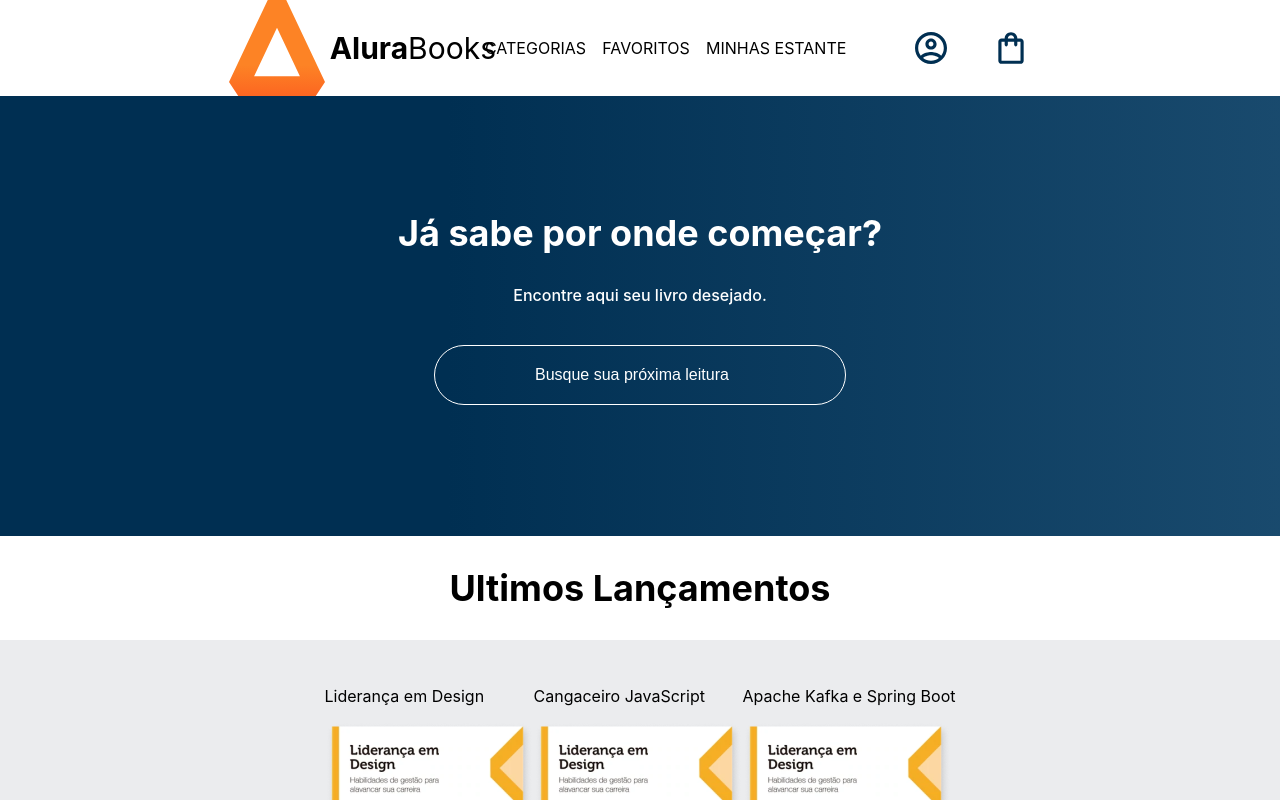
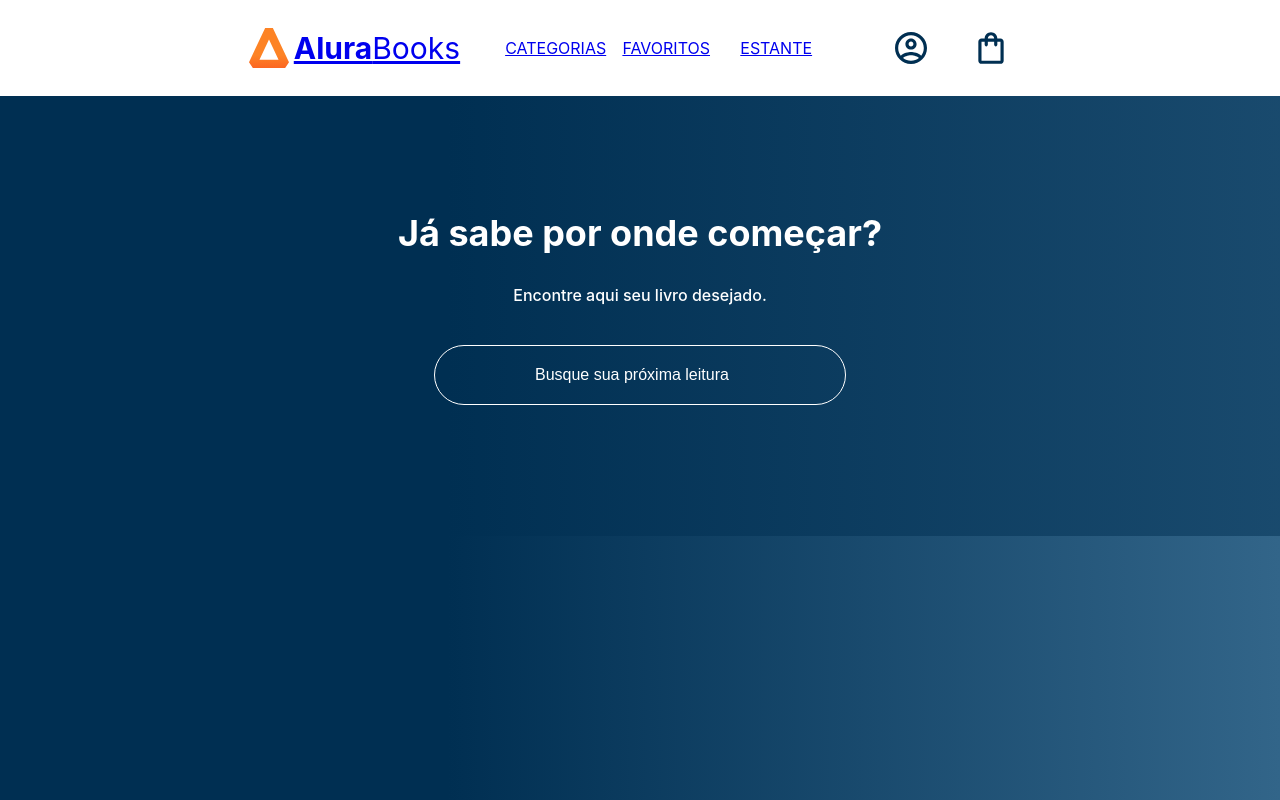
Before and after one commit to joaoVicCampos/alura-books, a React (Create React App) app: page /favoritos in a window 1280 px wide. Shown: the top 800 px of the page. Built offline with nearby package versions, Linux system fonts and the light colour scheme.

Commit message:
add pag fav e inicia axios

```diff
--- a/package.json
+++ b/package.json
@@ -7,8 +7,10 @@
     "@testing-library/jest-dom": "^6.6.3",
     "@testing-library/react": "^16.2.0",
     "@testing-library/user-event": "^13.5.0",
+    "axios": "^1.8.4",
     "react": "^19.0.0",
     "react-dom": "^19.0.0",
+    "react-router-dom": "^7.4.0",
     "react-scripts": "5.0.1",
     "styled-components": "^6.1.15",
     "web-vitals": "^2.1.4"
--- a/src/App.js
+++ /dev/null
@@ -1,27 +0,0 @@
-import Header from './components/Header';
-import LastDrops from './components/LastDrops';
-import Search from './components/Search';
-import styled from 'styled-components';
-
-
-const AppContainer = styled.div`
-    width: 100vw;
-    height: 100vh;
-    background-image: linear-gradient(90deg, #002F52 35%, #326589);
-}
-
-
-
-`
-
-function App() {
-  return (
-    <AppContainer>
-      <Header />
-      <Search />
-      <LastDrops />
-    </AppContainer>
-  );
-}
-
-export default App;
--- /dev/null
+++ b/src/Rotas/Favorites.jsx
@@ -0,0 +1,21 @@
+import Search from "../components/Search"
+import styled from "styled-components"
+
+
+const FavContainer = styled.div`
+    width: 100vw;
+    height: 100vh;
+    background-image: linear-gradient(90deg, #002F52 35%, #326589);
+}
+
+`
+
+const Favorites = () => {
+    return (
+        <FavContainer>
+            <Search />
+        </FavContainer>
+    )
+}
+
+export default Favorites
--- /dev/null
+++ b/src/Rotas/Home.jsx
@@ -0,0 +1,23 @@
+import LastDrops from '../components/LastDrops';
+import Search from '../components/Search';
+import styled from 'styled-components';
+
+
+const HomeContainer = styled.div`
+    width: 100vw;
+    height: 100vh;
+    background-image: linear-gradient(90deg, #002F52 35%, #326589);
+}
+
+`
+
+function Home() {
+  return (
+    <HomeContainer>
+      <Search />
+      <LastDrops />
+    </HomeContainer>
+  );
+}
+
+export default Home;
--- a/src/components/Header/index.jsx
+++ b/src/components/Header/index.jsx
@@ -2,6 +2,7 @@
 import Icons from '../HeaderIcons';
 import Logo from '../Logo'
 import Options from '../Options';
+import { Link } from 'react-router-dom';
 import styled from 'styled-components';
 
 
@@ -15,7 +16,9 @@ const HeaderContainer = styled.header`
 const Header = () => {
     return (
         <HeaderContainer>
-            <Logo />
+            <Link to='/'>
+                <Logo />
+            </Link>
             <Options />
             <Icons />
         </HeaderContainer>
--- a/src/components/Options/index.jsx
+++ b/src/components/Options/index.jsx
@@ -1,6 +1,7 @@
 import styled from 'styled-components'
+import { Link } from 'react-router-dom'
 
-const optList = ['CATEGORIAS', 'FAVORITOS', 'MINHAS ESTANTE']
+const optList = ['CATEGORIAS', 'FAVORITOS', 'ESTANTE']
 
 const Option = styled.li`
      min-width: 100px;
@@ -22,7 +23,9 @@ const Options = () => {
 
         <OptionsContainer className='options'>
             {optList.map((option) => (
-                <Option className='option'><p>{option}</p></Option>
+                <Option className='option'>
+                    <Link to={`/${option.toLowerCase()}`}><p>{option}</p></Link>
+                </Option>
             ))}
         </OptionsContainer>
 
--- a/src/components/Search/BdLivros.jsx
+++ b/src/components/Search/BdLivros.jsx
@@ -5,5 +5,7 @@ export const books = [
     { nome: 'Liderança em Design', id: 1, src: livro },
     { nome: 'JavaScript Acertivo', id: 2, },
     { nome: 'Crepusculo', id: 3, src: livro2 },
-    { nome: 'Crepusculo Lua Nova', id: 4 }
+    { nome: 'Crepusculo Lua Nova', id: 4 },
+    { nome: 'Cangaceiro JavaScript', src: livro, id: 5 },
+    { nome: 'Apache Kafka e Spring Boot', src: livro, id: 6 }
 ]
--- a/src/index.js
+++ b/src/index.js
@@ -1,8 +1,11 @@
 import React from 'react';
 import ReactDOM from 'react-dom/client';
-import App from './App';
+import Home from './Rotas/Home.jsx';
+import Header from './components/Header/index.jsx'
 import reportWebVitals from './reportWebVitals';
 import { createGlobalStyle } from 'styled-components';
+import { BrowserRouter, Routes, Route } from 'react-router-dom';
+import Favorites from './Rotas/Favorites.jsx';
 
 const GlobalStyle = createGlobalStyle`
   body {
@@ -29,7 +32,14 @@ const root = ReactDOM.createRoot(document.getElementById('root'));
 root.render(
   <React.StrictMode>
     <GlobalStyle />
-    <App />
+    <BrowserRouter>
+      <Header />
+      <Routes>
+        <Route path='/favoritos' element={<Favorites />} />
+        <Route path='/' element={<Home />} />
+      </Routes>
+    </BrowserRouter>
+
   </React.StrictMode>
 );
 
```
Also changed, not shown: src/Services/books.jsx (added, +13 -0 lines), 1 other file (tests, documents, lock files or other folders).
